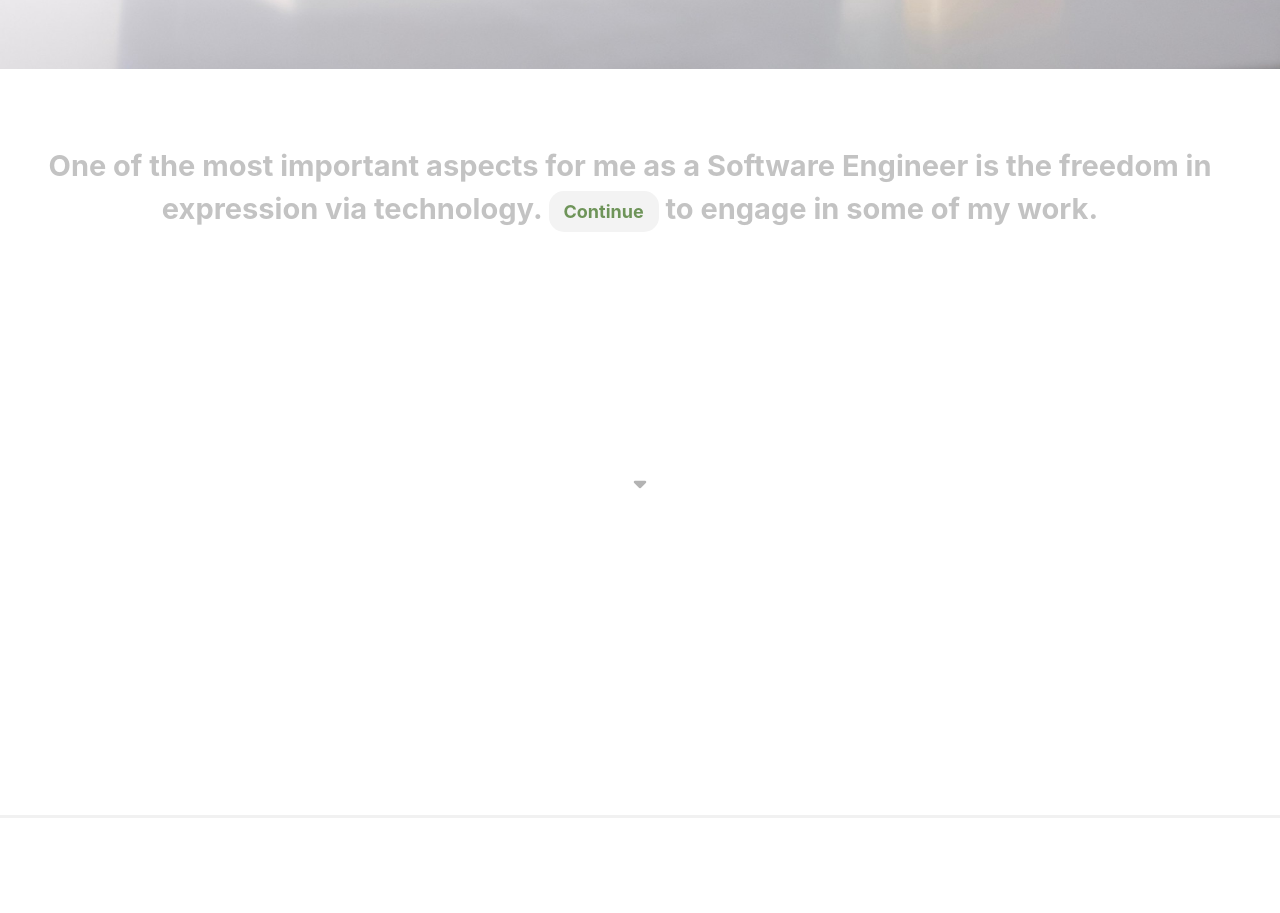
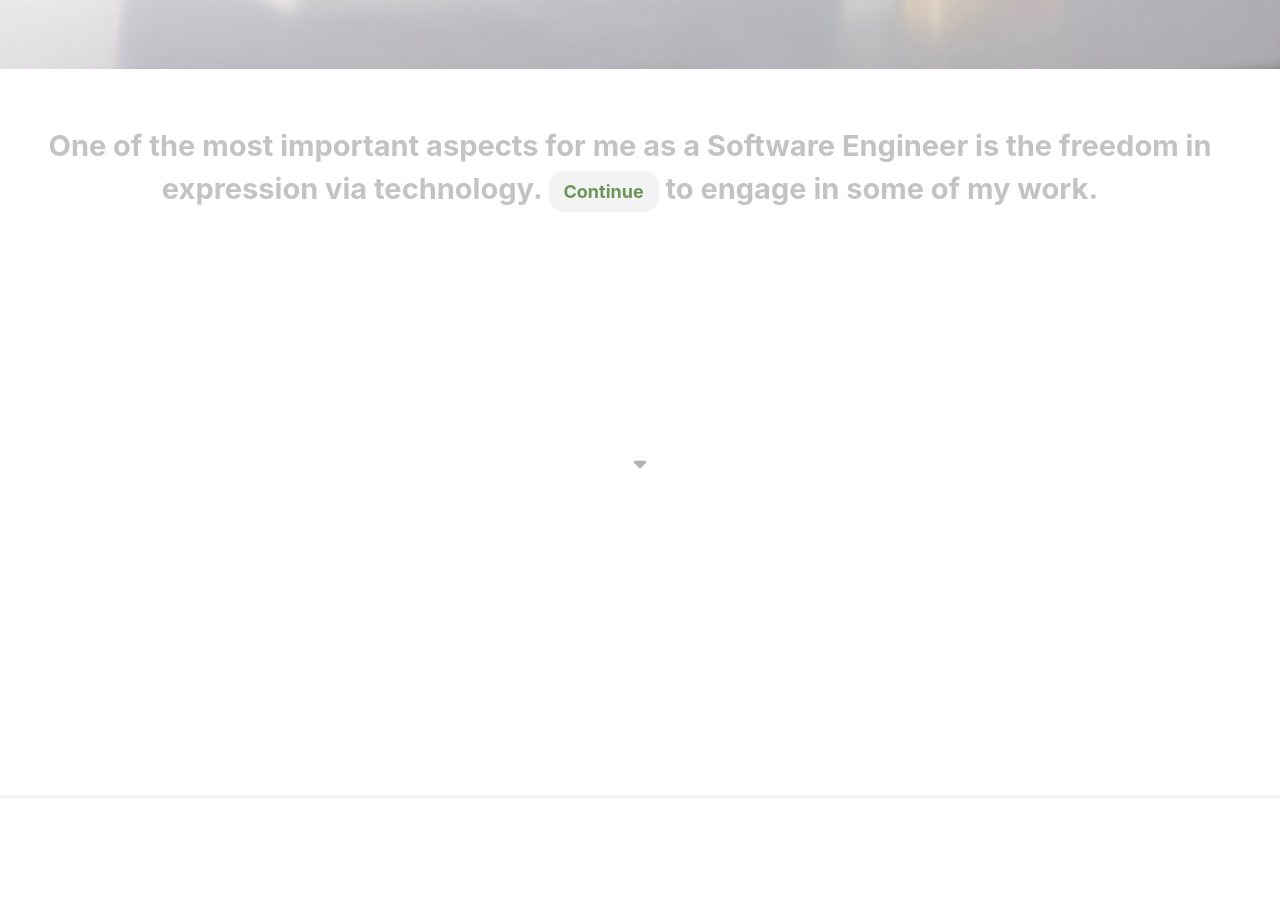
Before and after one commit to Sinuhem23/React-Portfolio, a React (Create React App) app: page / in a window 1280 px wide. Shown: the part 820-1733 px from the top of the page. Built offline with nearby package versions, Linux system fonts and the light colour scheme; grey boxes are pictures that could not be loaded.

Commit message:
testing quote

```diff
--- a/src/components/QuoteSection/quote.css
+++ b/src/components/QuoteSection/quote.css
@@ -3,7 +3,7 @@
   color: rgb(195, 195, 195);
   text-align: center;
   font-weight: bold;
-  margin: 75px auto;
+  margin: 55px auto;
   margin-bottom: 233px;
   padding-left: 10px;
   padding-right: 30px;
```
